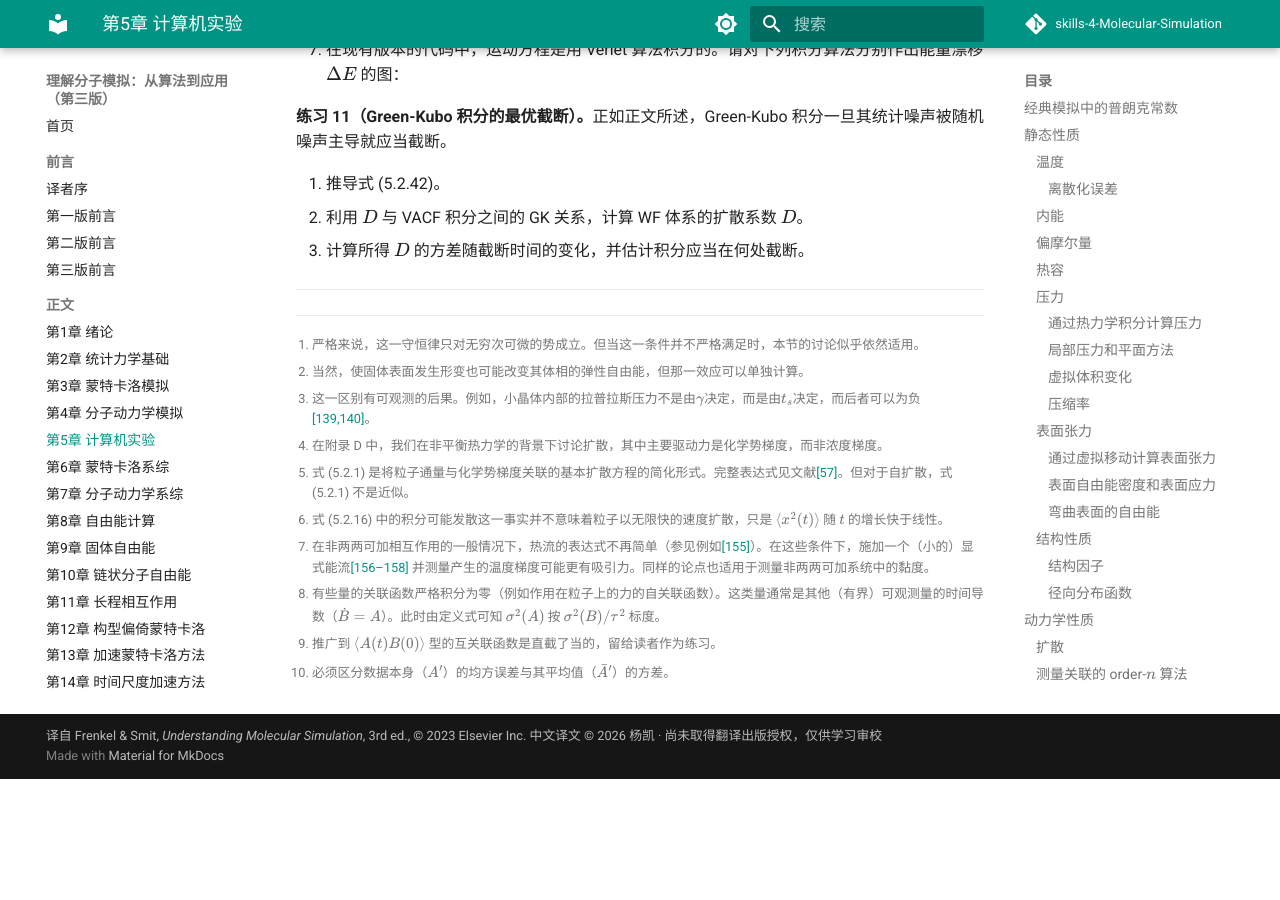
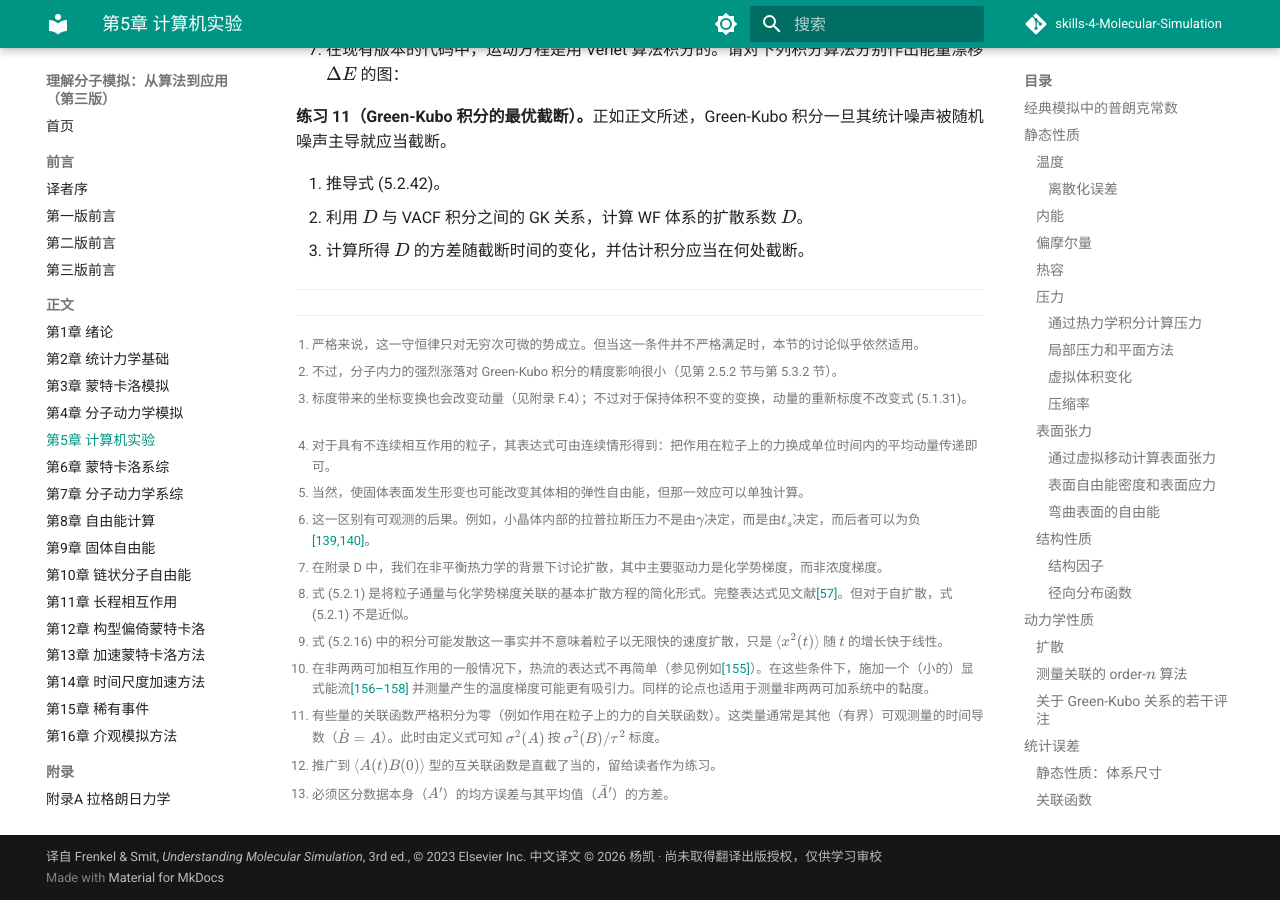
Before and after one commit to KASSARhahaha/skills-4-Molecular-Simulation, an MkDocs documentation site: the page built from docs/chapters/ch05-computer-exp.md, in a window 1280 px wide and 900 px high, scrolled down 47733 px. Built offline with MkDocs 1.6.1 and Material for MkDocs 9.7.7, drawn with Linux system fonts in a browser that asks for light colours; comment, search, counter and statistics services are not loaded; before the commit the page ends 48512 px from its top, so only the background shows below that; some of the changed text lies outside the part shown.

Commit message:
在线版同步：补译 5 条脚注，修附录 E 排错位置的脚注

```diff
--- a/docs/chapters/ch05-computer-exp.md
+++ b/docs/chapters/ch05-computer-exp.md
@@ -229,7 +229,7 @@
 
 将势能分解为群项可能会影响式 (5.1.16) 中压力的哪一部分被认为具有显式体积依赖性。为了说明这一点，考虑$T = 0$和有限压力$P$下的完美原子晶体。在$T = 0$时，系统处于势能极小值，因此所有粒子$i$上的合力$\mathbf{F}_i$为零。根据式 (5.1.16)，压力完全由$U$的显式体积依赖性决定。然而，如果按照文献[[131]](references.md#ref-131)的精神将合力分解为对力，我们发现$\sum_{i,j>i} \mathbf{f}_{ij} \cdot \mathbf{r}_{ij}$并不为零，式 (5.1.21) 给出了压力的正确描述。
 
-对于分子系统，我们有不同的选择来计算维里：一种基于原子（或更准确地说，力中心）之间的力，另一种基于分子质心之间的力。对于维里的平均值，选择不会产生影响。然而，对于统计误差确实会产生影响，特别是当我们用刚性弹簧常数来描述分子内力时。原因是这种力的均方涨落可能非常大，即使其平均值为零。
+对于分子系统，我们有不同的选择来计算维里：一种基于原子（或更准确地说，力中心）之间的力，另一种基于分子质心之间的力。对于维里的平均值，选择不会产生影响。然而，对于统计误差确实会产生影响，特别是当我们用刚性弹簧常数来描述分子内力时。原因是这种力的均方涨落可能非常大，即使其平均值为零。[^2]
 
 #### 通过热力学积分计算压力
 
@@ -320,7 +320,7 @@
 \tag{5.1.30}
 $$
 
-我们考虑一个包含两个平行板状相的周期性重复系统（见图 5.1）。我们假设表面垂直于$z$方向，并考虑将表面在$x$方向上拉伸$\lambda$倍的效果：新表面积$A'$与原始表面积的关系为$A' = \lambda A$。但请注意，系统包含两个界面，因此总表面积$A = 2S$，其中$S$是每个界面的面积。盒子在$z$方向的高度按因子$1/\lambda$缩放，使得盒子的体积保持不变。由于这种变换，系统中所有$x$坐标按因子$\lambda$缩放，所有$z$坐标按因子$\lambda^{-1}$缩放。然后我们可以利用亥姆霍兹自由能的统计力学表达式来得到表面张力的表达式。类似于式 (5.1.15)，我们写出
+我们考虑一个包含两个平行板状相的周期性重复系统（见图 5.1）。我们假设表面垂直于$z$方向，并考虑将表面在$x$方向上拉伸$\lambda$倍的效果：新表面积$A'$与原始表面积的关系为$A' = \lambda A$。但请注意，系统包含两个界面，因此总表面积$A = 2S$，其中$S$是每个界面的面积。盒子在$z$方向的高度按因子$1/\lambda$缩放，使得盒子的体积保持不变。由于这种变换，系统中所有$x$坐标按因子$\lambda$缩放，所有$z$坐标按因子$\lambda^{-1}$缩放。然后我们可以利用亥姆霍兹自由能的统计力学表达式来得到表面张力的表达式。类似于式 (5.1.15)，我们写出[^3]
 
 $$
 \displaystyle
@@ -333,7 +333,7 @@
 
 *图 5.1　实线框显示了一个高度为$H$、宽度为$W$的（周期性重复）盒子，其中包含由平坦界面（虚线）分隔的两个相。然后将原始盒子变形，使体积保持不变。这是通过将$W$缩放因子$\lambda$、将$H$缩放因子$\lambda^{-1}$来实现的。变形盒子的边界由点线表示。由于这种变换，分隔两个相的表面积从$2S$变为$2\lambda S$（有两个表面）。*
 
-现在我们关注连续的两两可加势能。对于连续势能，我们可以写出
+现在我们关注连续的两两可加势能。[^4] 对于连续势能，我们可以写出
 
 $$
 \left( \frac{\partial U(\mathbf{s}^N; \lambda W, H/\lambda)}{\partial \lambda} \right)_{\lambda=1} = \sum_{i=1}^{N} \left[ \frac{\partial U(\mathbf{r}^N)}{\partial x_i} x_i - \frac{\partial U(\mathbf{r}^N)}{\partial z_i} z_i \right] = -\sum_{i=1}^{N} \left( f_{i;x} x_i - f_{i;z} z_i \right),
@@ -378,7 +378,7 @@
 \tag{5.1.36}
 $$
 
-其中我们引入了表面应力$t_s$[^2]。对于液体，$\gamma$不依赖于$A$，因此$\gamma = t_s$，但这一等式对固体不成立[^3]：需要特殊的自由能技术（如第 8.4.2 节中所讨论的）来计算固体界面的$\gamma$ [[141]](references.md#ref-141)，然而要计算将固体和液体接触时的自由能变化，可以使用 Leroy 和 Müller-Plathe [[142]](references.md#ref-142)提出的相对直接的热力学积分技术。
+其中我们引入了表面应力$t_s$[^5]。对于液体，$\gamma$不依赖于$A$，因此$\gamma = t_s$，但这一等式对固体不成立[^6]：需要特殊的自由能技术（如第 8.4.2 节中所讨论的）来计算固体界面的$\gamma$ [[141]](references.md#ref-141)，然而要计算将固体和液体接触时的自由能变化，可以使用 Leroy 和 Müller-Plathe [[142]](references.md#ref-142)提出的相对直接的热力学积分技术。
 
 #### 弯曲表面的自由能
 
@@ -1478,7 +1478,7 @@
 \tag{5.3.25}
 $$
 
-注意新数据集的平均 $\bar{A}'$ 与原来的相同。然而 $A'$ 的均方误差为[^10]
+注意新数据集的平均 $\bar{A}'$ 与原来的相同。然而 $A'$ 的均方误差为[^13]
 
 $$
 \sigma^2(A') = \left\langle A'^2\right\rangle - \left\langle A'\right\rangle^2 = \frac{1}{L'}\sum_{i=1}^{L'}A_i'^2 - \bar{A}'^2 .
@@ -1582,12 +1582,15 @@
 ---
 
 [^1]: 严格来说，这一守恒律只对无穷次可微的势成立。但当这一条件并不严格满足时，本节的讨论似乎依然适用。
-[^2]: 当然，使固体表面发生形变也可能改变其体相的弹性自由能，但那一效应可以单独计算。
-[^3]: 这一区别有可观测的后果。例如，小晶体内部的拉普拉斯压力不是由$\gamma$决定，而是由$t_s$决定，而后者可以为负[[139,140]](references.md#ref-139)。
-[^4]: 在附录 D 中，我们在非平衡热力学的背景下讨论扩散，其中主要驱动力是化学势梯度，而非浓度梯度。
-[^5]: 式 (5.2.1) 是将粒子通量与化学势梯度关联的基本扩散方程的简化形式。完整表达式见文献[[57]](references.md#ref-57)。但对于自扩散，式 (5.2.1) 不是近似。
-[^6]: 式 (5.2.16) 中的积分可能发散这一事实并不意味着粒子以无限快的速度扩散，只是 $\langle x^2(t) \rangle$ 随 $t$ 的增长快于线性。
-[^7]: 在非两两可加相互作用的一般情况下，热流的表达式不再简单（参见例如[[155]](references.md#ref-155)）。在这些条件下，施加一个（小的）显式能流[[156–158]](references.md#ref-156) 并测量产生的温度梯度可能更有吸引力。同样的论点也适用于测量非两两可加系统中的黏度。
-[^8]: 有些量的关联函数严格积分为零（例如作用在粒子上的力的自关联函数）。这类量通常是其他（有界）可观测量的时间导数（$\dot{B} = A$）。此时由定义式可知 $\sigma^2(A)$ 按 $\sigma^2(B)/\tau^2$ 标度。
-[^9]: 推广到 $\langle A(t)B(0)\rangle$ 型的互关联函数是直截了当的，留给读者作为练习。
-[^10]: 必须区分数据本身（$A'$）的均方误差与其平均值（$\bar{A}'$）的方差。
+[^2]: 不过，分子内力的强烈涨落对 Green-Kubo 积分的精度影响很小（见第 2.5.2 节与第 5.3.2 节）。
+[^3]: 标度带来的坐标变换也会改变动量（见附录 F.4）；不过对于保持体积不变的变换，动量的重新标度不改变式 (5.1.31)。
+[^4]: 对于具有不连续相互作用的粒子，其表达式可由连续情形得到：把作用在粒子上的力换成单位时间内的平均动量传递即可。
+[^5]: 当然，使固体表面发生形变也可能改变其体相的弹性自由能，但那一效应可以单独计算。
+[^6]: 这一区别有可观测的后果。例如，小晶体内部的拉普拉斯压力不是由$\gamma$决定，而是由$t_s$决定，而后者可以为负[[139,140]](references.md#ref-139)。
+[^7]: 在附录 D 中，我们在非平衡热力学的背景下讨论扩散，其中主要驱动力是化学势梯度，而非浓度梯度。
+[^8]: 式 (5.2.1) 是将粒子通量与化学势梯度关联的基本扩散方程的简化形式。完整表达式见文献[[57]](references.md#ref-57)。但对于自扩散，式 (5.2.1) 不是近似。
+[^9]: 式 (5.2.16) 中的积分可能发散这一事实并不意味着粒子以无限快的速度扩散，只是 $\langle x^2(t) \rangle$ 随 $t$ 的增长快于线性。
+[^10]: 在非两两可加相互作用的一般情况下，热流的表达式不再简单（参见例如[[155]](references.md#ref-155)）。在这些条件下，施加一个（小的）显式能流[[156–158]](references.md#ref-156) 并测量产生的温度梯度可能更有吸引力。同样的论点也适用于测量非两两可加系统中的黏度。
+[^11]: 有些量的关联函数严格积分为零（例如作用在粒子上的力的自关联函数）。这类量通常是其他（有界）可观测量的时间导数（$\dot{B} = A$）。此时由定义式可知 $\sigma^2(A)$ 按 $\sigma^2(B)/\tau^2$ 标度。
+[^12]: 推广到 $\langle A(t)B(0)\rangle$ 型的互关联函数是直截了当的，留给读者作为练习。
+[^13]: 必须区分数据本身（$A'$）的均方误差与其平均值（$\bar{A}'$）的方差。
```
Also changed, not shown: other parts of docs/chapters/ch05-computer-exp.md (+5 -5 lines), docs/chapters/appE-non-eq-work.md (+4 -2 lines), docs/chapters/ch13-accel-mc.md (+1 -1 lines), docs/chapters/ch15-rare-events.md (+8 -6 lines).
